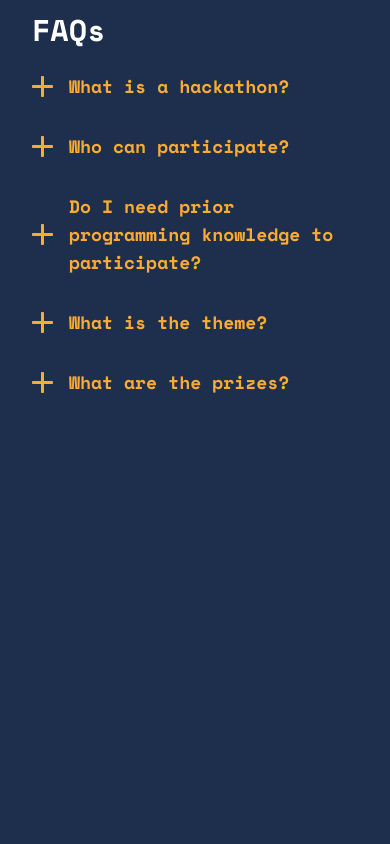
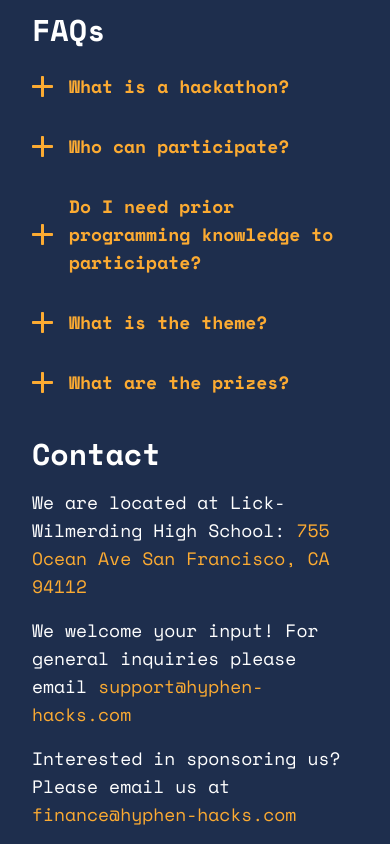
Before and after one commit to hyphen-hacks/website, a Next.js app: page / in a window 390 px wide. Shown: the part 3039-3883 px from the top of the page. Before the commit the page ends 3467 px from the top, so only its background shows below. Built offline with nearby package versions, Linux system fonts and the light colour scheme.

Commit message:
feat: add contact section

```diff
--- a/pages/index.tsx
+++ b/pages/index.tsx
@@ -14,9 +14,9 @@ const Home: NextPage = () => {
 	return (
 		<div>
 			<div className="w-full flex relative">
-				<div className="text-[20rem] font-bold hidden sm:block absolute -z-20 right-10 -top-10 opacity-10 text-black">
+				{/* <div className="text-[20rem] font-bold hidden sm:block absolute -z-20 right-10 -top-10 opacity-10 text-black">
 					2023
-				</div>
+				</div> */}
 				<div className=" hidden sm:block absolute -z-20 right-0 opacity-50 w-3/5 animate-float">
 					<Image src={BridgeGraphic} alt="Hyphen-Hacks bridge graphic" />
 				</div>
@@ -44,7 +44,7 @@ const Home: NextPage = () => {
 				</main>
 			</div>
 
-			<div className="mt-8 sm:mt-36 mx-8 sm:mx-24" id="about">
+			<div className="mt-8 sm:mt-56 mx-8 sm:mx-24" id="about">
 				<div className="sm:grid grid-cols-5 gap-24 items-center mt-24">
 					<div className="col-span-3">
 						<h2 className="font-bold text-3xl sm:text-4xl my-4">Mission</h2>
@@ -100,7 +100,7 @@ const Home: NextPage = () => {
 				</div>
 			</div>
 
-			<div className="mt-8 sm:mt-36 mx-8 sm:mx-24">
+			<div className="mt-8 sm:mt-36 mx-8 sm:mx-24" id="faq">
 				<h2 className="font-bold text-3xl sm:text-4xl my-4">FAQs</h2>
 				<FAQQuestion
 					question="What is a hackathon?"
@@ -123,6 +123,40 @@ const Home: NextPage = () => {
 					answer="We're still coordinating prizes, and they'll be added to this website at a later date."
 				/>
 			</div>
+
+			<div className="mt-8 sm:mt-36 mx-8 sm:mx-24" id="contact">
+				<h2 className="font-bold text-3xl sm:text-4xl my-4">Contact</h2>
+				<p className="text-lg sm:text-2xl my-4">
+					We are located at Lick-Wilmerding High School:{" "}
+					<a
+						className="text-theme-orange hover:underline"
+						href="https://goo.gl/maps/amhJtWweU4NdneSi8"
+						target="_blank"
+						rel="noreferrer">
+						755 Ocean Ave San Francisco, CA 94112
+					</a>
+				</p>
+				<p className="text-lg sm:text-2xl my-4">
+					We welcome your input! For general inquiries please email{" "}
+					<a
+						className="text-theme-orange hover:underline"
+						href="mailto:support@hyphen-hacks.com"
+						target="_blank"
+						rel="noreferrer">
+						support@hyphen-hacks.com
+					</a>
+				</p>
+				<p className="text-lg sm:text-2xl my-4">
+					Interested in sponsoring us? Please email us at{" "}
+					<a
+						className="text-theme-orange hover:underline"
+						href="mailto:finance@hyphen-hacks.com"
+						target="_blank"
+						rel="noreferrer">
+						finance@hyphen-hacks.com
+					</a>
+				</p>
+			</div>
 		</div>
 	);
 };
```
